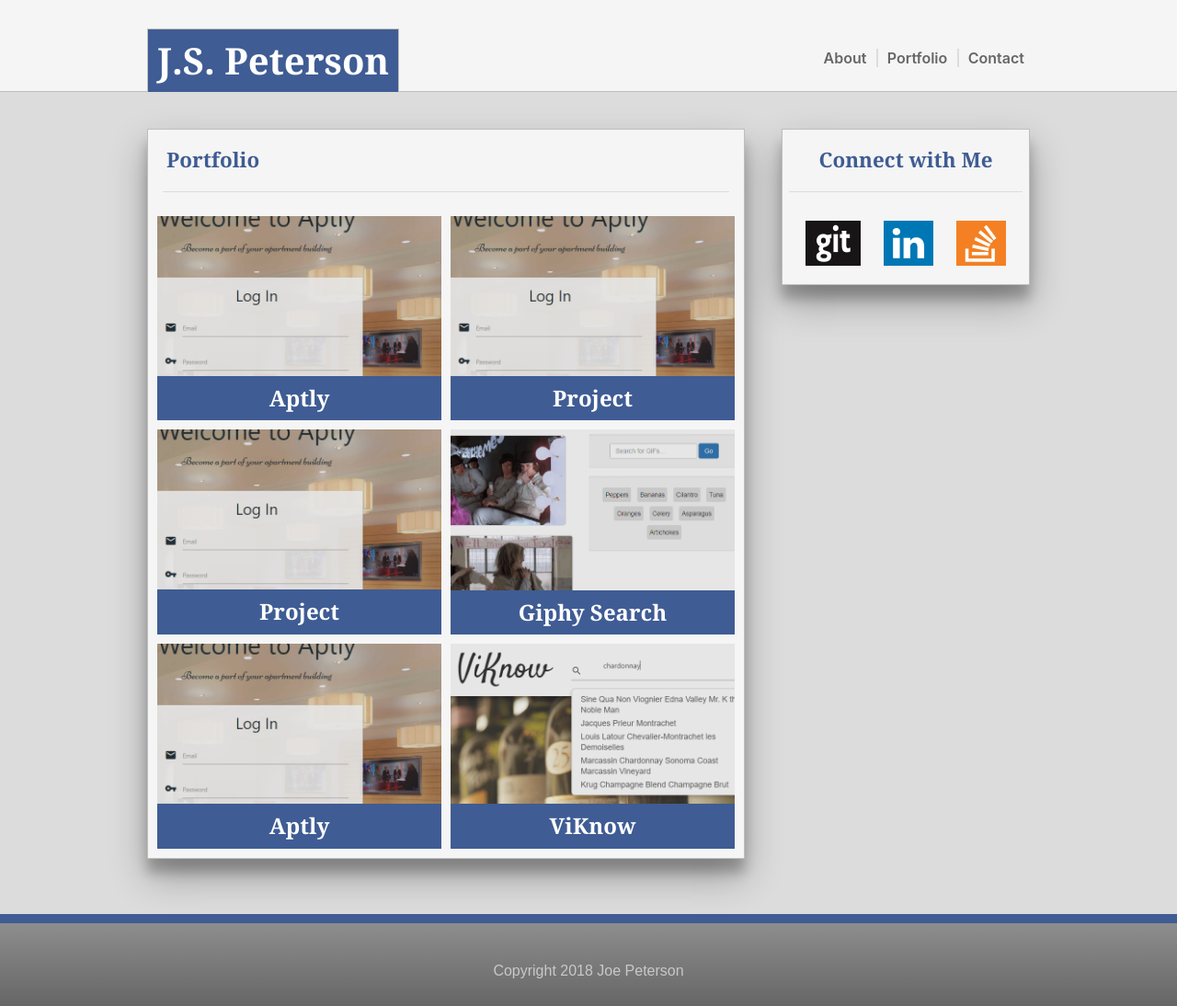
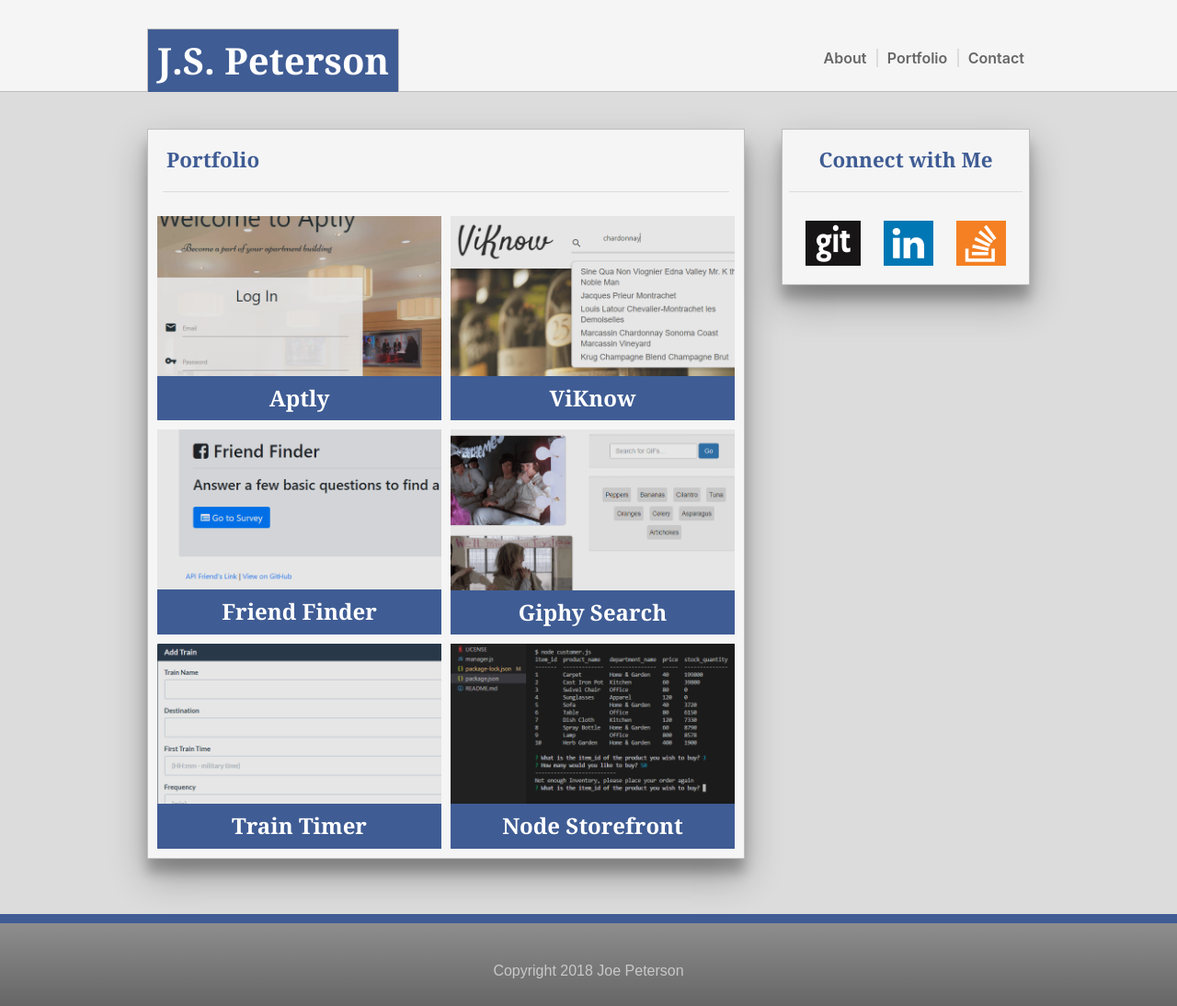
Before and after one commit to petejos80/petejos80.github.io, a plain HTML site: page portfolio.html in a window 1280 px wide. Shown: the whole page at 92% size. Drawn offline with nearby package versions, Linux system fonts and the light colour scheme.

Commit message:
Added links and images to portfolio page

```diff
--- a/portfolio.html
+++ b/portfolio.html
@@ -56,34 +56,34 @@
 					<hr>
 					<div class="group">
 							<div class="left">
-								<a href="#">
-								<img src="./assets/images/aptly.png" alt="" />
-								<div class="centered"><h4>Aptly</h4></div></a>
-							</div>
-							<div class="right">
-								<a href="#">
-								<img src="./assets/images/aptly.png" alt="" />
-								<div class="centered"><h4>Project</h4></div></a>
-							</div>
-							<div class="left">
-								<a href="#">
-								<img src="./assets/images/aptly.png" alt="" />
-								<div class="centered"><h4>Project</h4></div></a>
-							</div>
-							<div class="right">
-								<a href="https://petejos80.github.io/gifsearch/">
-								<img src="./assets/images/giphy.png" alt="" />
-								<div class="grey centered"><h4>Giphy Search</h4></div></a>
-							</div>
-							<div class="left">
-								<a href="https://salty-journey-64680.herokuapp.com/register">
+								<a href="https://salty-journey-64680.herokuapp.com/">
 								<img src="./assets/images/aptly.png" alt="" />
 								<div class="centered"><h4>Aptly</h4></div></a>
 							</div>
 							<div class="right">
 								<a href="https://petejos80.github.io/ViKnow-App/">
-								<img src="./assets/images/viknow.png" alt="" />
+								<img src="./assets/images/viknow.png" alt="App to help wait staff pair wines with dishes" />
 								<div class="centered"><h4>ViKnow</h4></div></a>
+							</div>
+							<div class="left">
+								<a href="https://petejos80.github.io/friendfinder/public/home.html">
+								<img src="./assets/images/friendfinder.png" alt="App for finding friends" />
+								<div class="centered"><h4>Friend Finder</h4></div></a>
+							</div>
+							<div class="right">
+								<a href="https://petejos80.github.io/gifsearch/">
+								<img src="./assets/images/giphy.png" alt="Giphy search app for popular gifs" />
+								<div class="grey centered"><h4>Giphy Search</h4></div></a>
+							</div>
+							<div class="left">
+								<a href="https://petejos80.github.io/timingapp/">
+								<img src="./assets/images/traintimer.png" alt="Communtiy building app for apartment tenants" />
+								<div class="centered"><h4>Train Timer</h4></div></a>
+							</div>
+							<div class="right">
+								<a href="https://github.com/petejos80/node-storefront">
+								<img src="./assets/images/nodestorefront.png" alt="Node storefront app" />
+								<div class="centered"><h4>Node Storefront</h4></div></a>
 							</div>
 					</div>
 				</div>
```
Also changed, not shown: assets/images/friendfinder.png (added), assets/images/nodestorefront.png (added), assets/images/traintimer.png (added).
